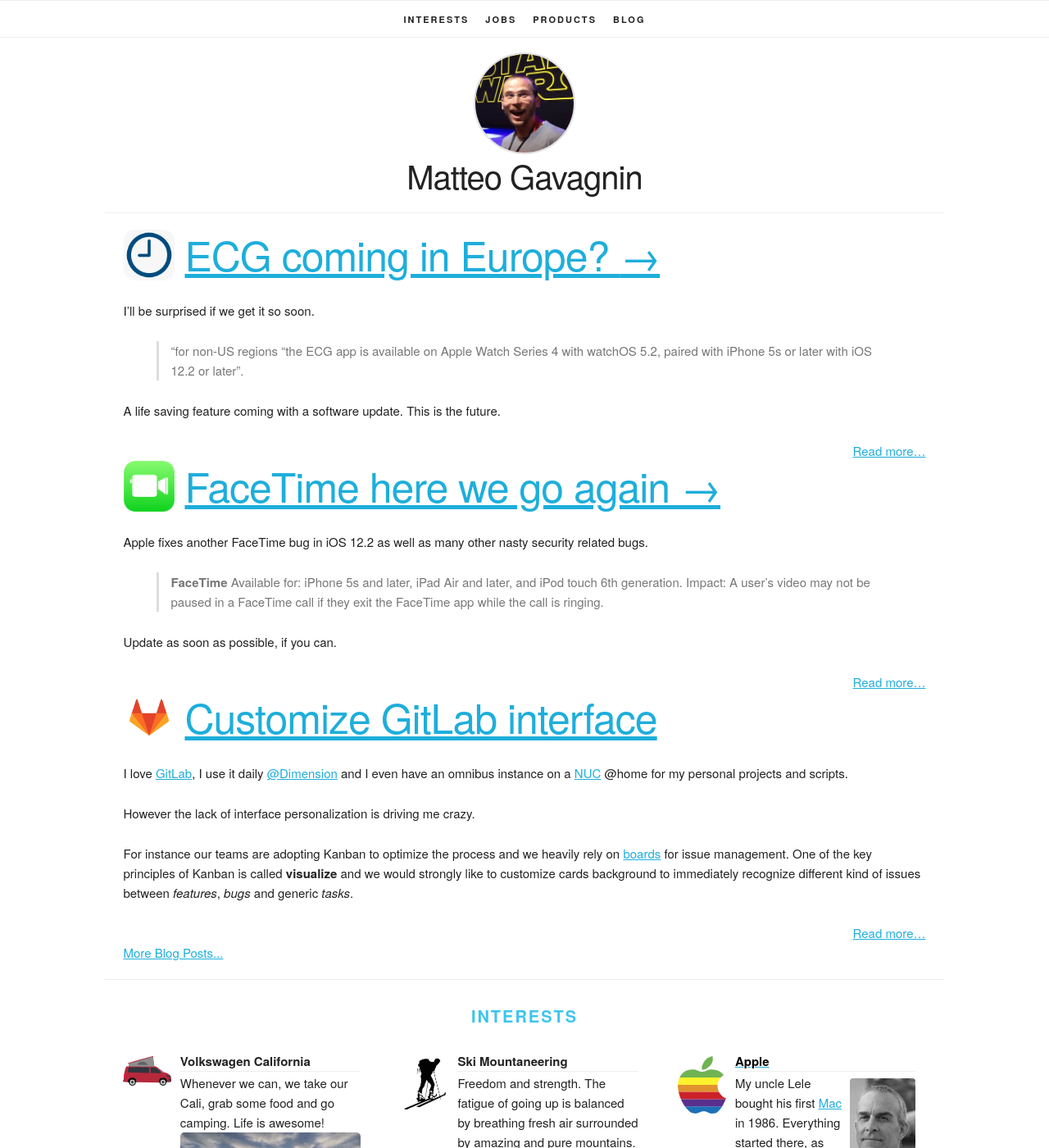
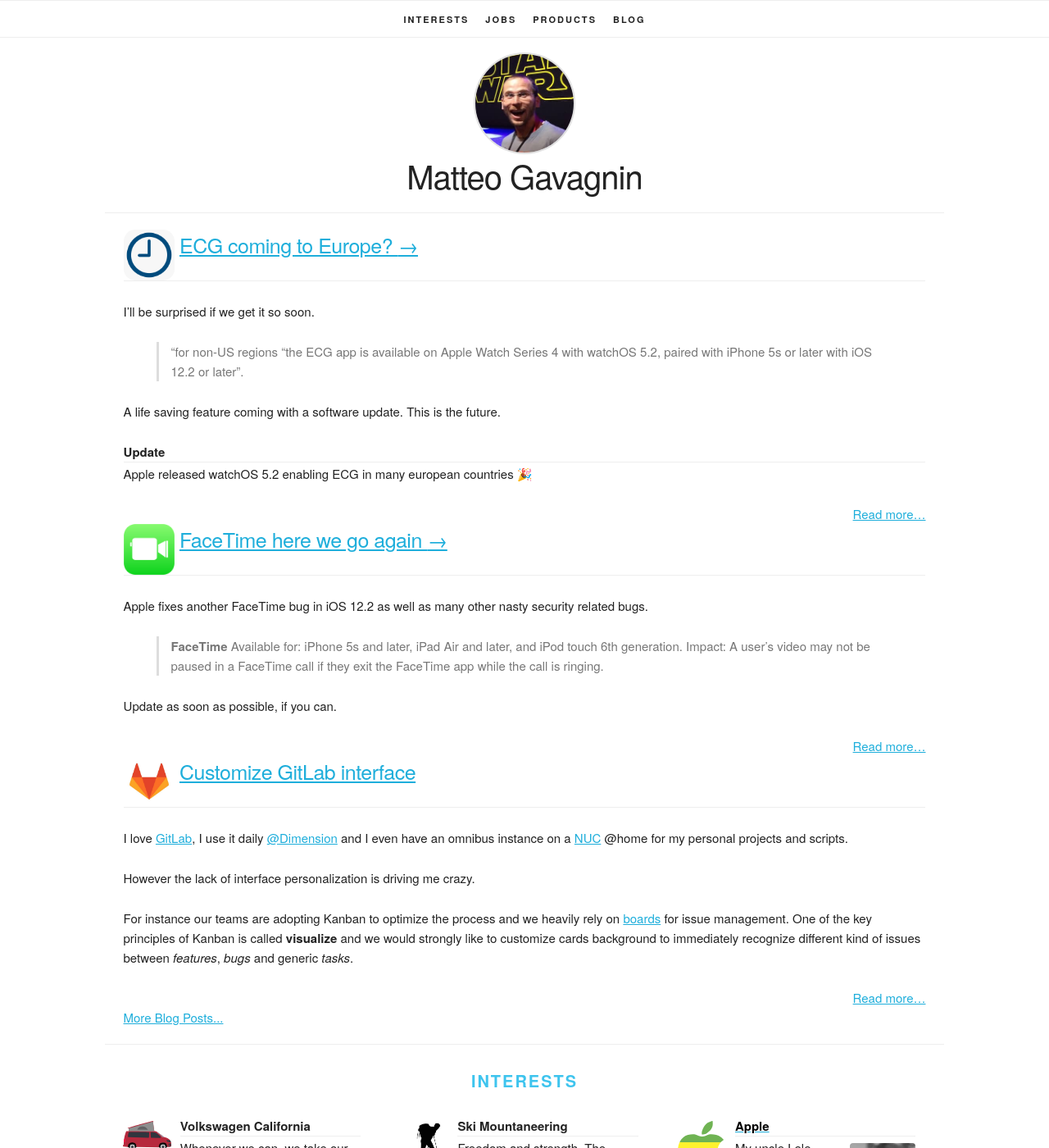
Before and after one commit to macteo/macteo.it, a Jekyll site: the page built from index.html, in a window 1280 px wide and 1400 px high. Shown: the whole window at 82% size. Built offline with Jekyll 4.4.1, drawn with Linux system fonts in a browser that asks for light colours.

Commit message:
Better CSS Responsive D3 chart

```diff
--- a/_includes/css/custom.css
+++ b/_includes/css/custom.css
@@ -63,6 +63,7 @@
 }
 
 h5 {
+  font-size: 2.5rem;
   margin-bottom: 2px;
   border-bottom: 1px solid #eee;
 }
--- a/_posts/2019-03-25-ecg-coming-in-europe.markdown
+++ b/_posts/2019-03-25-ecg-coming-in-europe.markdown
@@ -1,6 +1,6 @@
 ---
 layout: post
-title: ECG coming in Europe?
+title: ECG coming to Europe?
 date: 2019-03-25T22:25:20+01:00
 categories:
 tags: ecg Apple watch
@@ -16,3 +16,7 @@
 
 A life saving feature coming with a software update.
 This is the future.
+
+###### Update
+
+Apple released watchOS 5.2 enabling ECG in many european countries 🎉
--- a/blog/index.html
+++ b/blog/index.html
@@ -8,7 +8,7 @@
     <div class="row">
       {% for post in paginator.posts %}
 
-      <h1 class="post-title" itemprop="name headline">
+      <h5 class="post-title" itemprop="name headline">
         {% if post.image %}
         <img
           src="{{ post.image }}"
@@ -23,7 +23,7 @@
           {{ post.title }}
         </a>
         {% endif %}
-      </h1>
+      </h5>
       <span>
         <p>{{ post.excerpt }}</p>
       </span>
--- a/index.html
+++ b/index.html
@@ -7,7 +7,7 @@
     <div class="row">
       {% for post in site.posts offset: 0 limit: 3 %}
 
-      <h1 class="post-title" itemprop="name headline">
+      <h5 class="post-title" itemprop="name headline">
         {% if post.image %}
         <img
           src="{{ post.image }}"
@@ -22,7 +22,7 @@
           {{ post.title }}
         </a>
         {% endif %}
-      </h1>
+      </h5>
       <span>
         <p>{{ post.excerpt }}</p>
       </span>
```
Also changed, not shown: assets/js/d3line.js (+36 -3 lines), 1 other file.
